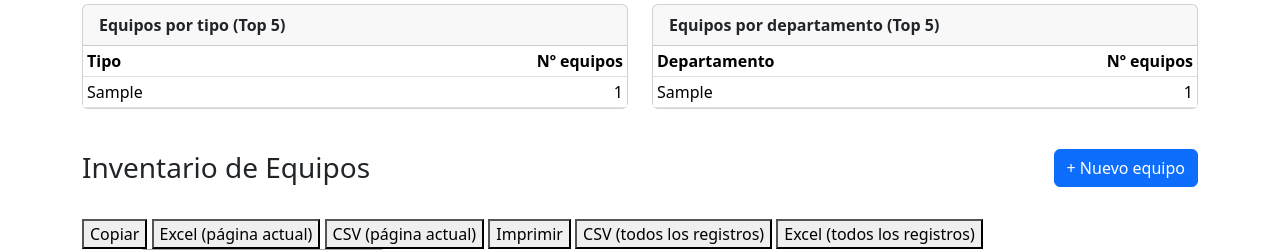
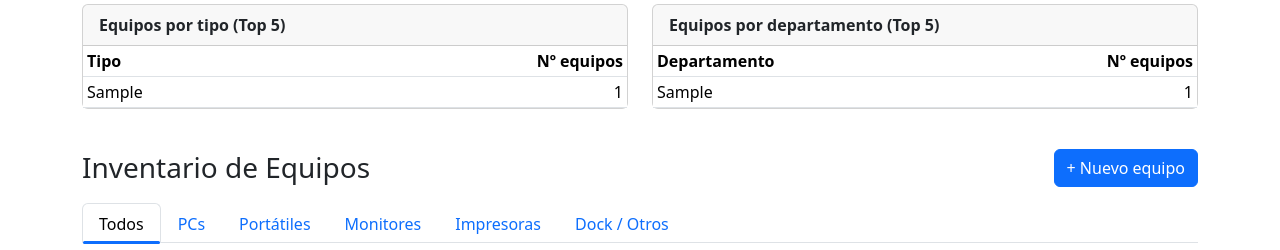
Before and after one commit to JSenen/inventario_it, a PHP site: page / in a window 1280 px wide. Shown: the part 380-630 px from the top of the page. Run offline with PHP 8.4, Linux system fonts and the light colour scheme; the visitor is signed in with stand-in values (Sample User, id 1); data comes from the database, SQL or seed files in the repository; tables that the repository leaves empty hold one stand-in row (values such as "Sample post"); grey boxes marked "Sample" are stand-in pictures; some libraries are stand-ins or nearby versions.

Commit message:
Tabs on index datatable

```diff
--- a/web/equipos_data.php
+++ b/web/equipos_data.php
@@ -143,6 +143,8 @@ $sqlData = "
     $stmt->bindValue(':length', $length, PDO::PARAM_INT);
     $stmt->execute();
 
+
+
     $data = [];
 
     while ($row = $stmt->fetch(PDO::FETCH_ASSOC)) {
--- a/web/includes/header.php
+++ b/web/includes/header.php
@@ -168,6 +168,24 @@
     font-size: 14px !important;
 }
 
+#equiposTabs .nav-link {
+    position: relative;
+    padding-bottom: 6px;
+}
+
+#equiposTabs .nav-link.active::after {
+    content: "";
+    position: absolute;
+    left: 0;
+    bottom: -2px;
+    width: 100%;
+    height: 3px;
+    background: #0d6efd;
+    border-radius: 3px;
+}
+
+
+
 </style>
     <script src="vendor/bootstrap/js/bootstrap.bundle.min.js"></script>
 </head>
--- a/web/index.php
+++ b/web/index.php
@@ -364,6 +364,29 @@ require_once __DIR__ . '/includes/header.php';
         </p>
     <?php endif; ?> -->
 
+
+    <ul class="nav nav-tabs mb-3" id="equiposTabs">
+    <li class="nav-item">
+        <a class="nav-link active" data-tipo="">Todos</a>
+    </li>
+    <li class="nav-item">
+        <a class="nav-link" data-tipo="PC">PCs</a>
+    </li>
+    <li class="nav-item">
+        <a class="nav-link" data-tipo="PORTATIL">Portátiles</a>
+    </li>
+    <li class="nav-item">
+        <a class="nav-link" data-tipo="MONITOR">Monitores</a>
+    </li>
+    <li class="nav-item">
+        <a class="nav-link" data-tipo="IMPRESORA">Impresoras</a>
+    </li>
+    <li class="nav-item">
+        <a class="nav-link" data-tipo="DOCK">Dock / Otros</a>
+    </li>
+</ul>
+
+
     <div class="table-responsive">
         <table class="table table-hover align-middle">
            <table id="tablaEquipos" class="table table-striped table-sm align-middle">
@@ -412,8 +435,10 @@ require_once __DIR__ . '/includes/header.php';
 <script src="vendor/datatables/i18n/es-ES.json"></script>
 
 <script>
+$(document).ready(function () {
 
-$(document).ready(function () {
+    // 🔹 Filtro actual por TIPO desde las pestañas
+    let currentFilterTipo = "";
 
     var tabla = $('#tablaEquipos').DataTable({
 
@@ -421,16 +446,24 @@ $(document).ready(function () {
         serverSide: true,
         pageLength: 10,
         lengthMenu: [10, 25, 50, 100],
+
         ajax: {
             url: 'equipos_data.php',
             type: 'GET',
             data: function (d) {
-                d.estado = $('#filtroEstado').val();
-                d.tipo   = $('#filtroTipo').val();
+
+                // Filtro de estado (si tienes un select #filtroEstado)
+                d.estado = $('#filtroEstado').val() || '';
+
+                // Si mantienes un select #filtroTipo, que tenga prioridad
+                if ($('#filtroTipo').length && $('#filtroTipo').val()) {
+                    d.tipo = $('#filtroTipo').val();
+                } else {
+                    // Si no, usamos el tipo seleccionado en las pestañas
+                    d.tipo = currentFilterTipo;
+                }
             }
         },
-
-
 
         // Botones de exportación
         dom: 'Bfrtip',
@@ -480,22 +513,15 @@ $(document).ready(function () {
             }
         ],
 
-
         order: [[0, 'desc']],
-        autoWidth: false,          // 🔹 que no recalule él los anchos
-        scrollX: true,           // 🔹 para tablas anchas
+        autoWidth: false,
+        scrollX: true,
         columnDefs: [
             { orderable: false, searchable: false, targets: [1, 11] } // imagen y acciones
         ],
 
-        // 👇 AÑADIMOS ESTO
         createdRow: function (row, data, dataIndex) {
-            // Índice de la columna "Estado"
-            // ID(0), Imagen(1), Nº serie(2), Tipo(3), Marca(4),
-            // Usuario(5), Servicio(6), Ubicación(7),
-            // IP principal(8), Red(9), Estado(10), Acciones(11)
             var indiceEstado = 10;
-
             var $celda = $('td:eq(' + indiceEstado + ')', row);
             var estado = $celda.text().toLowerCase().trim();
 
@@ -505,14 +531,13 @@ $(document).ready(function () {
                 $celda.addClass('estado-averiado');
             } else if (estado === 'baja') {
                 $celda.addClass('estado-baja');
-            } else if ( estado === 'almacen') {
+            } else if (estado === 'almacen') {
                 $celda.addClass('estado-almacen');
             } else if (estado === 'prestado') {
                 $celda.addClass('estado-prestado');
             }
         },
 
-        // Traducción al castellano
         language: {
             search: "Buscar:",
             searchPlaceholder: "Buscar en la tabla...",
@@ -520,11 +545,35 @@ $(document).ready(function () {
         }
     });
 
+    // 🔹 Click en pestañas (tabs)
+    $('#equiposTabs .nav-link').on('click', function (e) {
+        e.preventDefault();
+
+        $('#equiposTabs .nav-link').removeClass('active');
+        $(this).addClass('active');
+
+        currentFilterTipo = $(this).data('tipo') || "";
+        tabla.ajax.reload();
     });
-</script>
 
+    // 🔹 Opcional: activar pestaña según ?tipo= en la URL
+    const urlParams  = new URLSearchParams(window.location.search);
+    const tipoFiltro = urlParams.get('tipo') || '';
 
+    if (tipoFiltro) {
+        $('#equiposTabs .nav-link').each(function () {
+            const tipo = $(this).data('tipo') || '';
+            if (tipo === tipoFiltro) {
+                $('#equiposTabs .nav-link').removeClass('active');
+                $(this).addClass('active');
+                currentFilterTipo = tipo;
+            }
+        });
 
+        tabla.ajax.reload();
+    }
+
+});
 </script>
 
 
```
Lines whose indentation alone changed are shown as unchanged.
